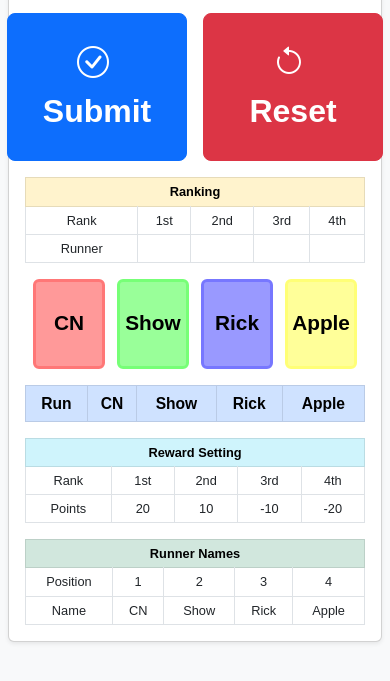
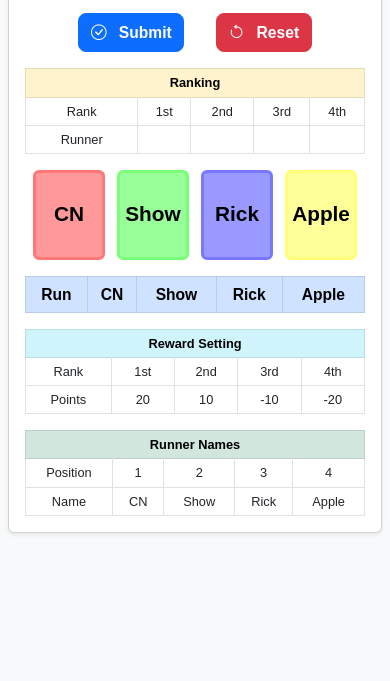
Before and after one commit to cnshow/Score_Board, a plain HTML site: page index.html in a window 390 px wide. Shown: the part 61-742 px from the top of the page. Drawn offline with nearby package versions, Linux system fonts and the light colour scheme.

Commit message:
Made Submit and Reset buttons responsive: - Added viewport-based sizing for buttons - Responsive font sizes and padding - Responsive minimum width and height - Consistent spacing between buttons

```diff
--- a/styles.css
+++ b/styles.css
@@ -222,16 +222,23 @@ body {
 }
 
 /* Control button styles */
+.controls {
+    width: 100%;
+    max-width: 100%;
+    padding: 0 1vw;
+}
+
 .controls .btn {
-    font-size: 2rem;
-    padding: 25px 30px;  /* Increased vertical padding */
+    font-size: 4vw;  /* Responsive font size */
+    padding: 1.5vw 3vw;  /* Responsive padding */
     font-weight: bold;
-    min-width: 180px;
-    min-height: 100px;  /* Added minimum height */
+    min-width: 20vw;  /* Responsive minimum width */
+    min-height: 10vw;  /* Responsive minimum height */
+    margin: 0 2vw;  /* Responsive margin */
 }
 
 .controls .btn i {
-    font-size: 2rem;
+    font-size: 4vw;  /* Match button text size */
 }
 
 @media (hover: hover) {
```
